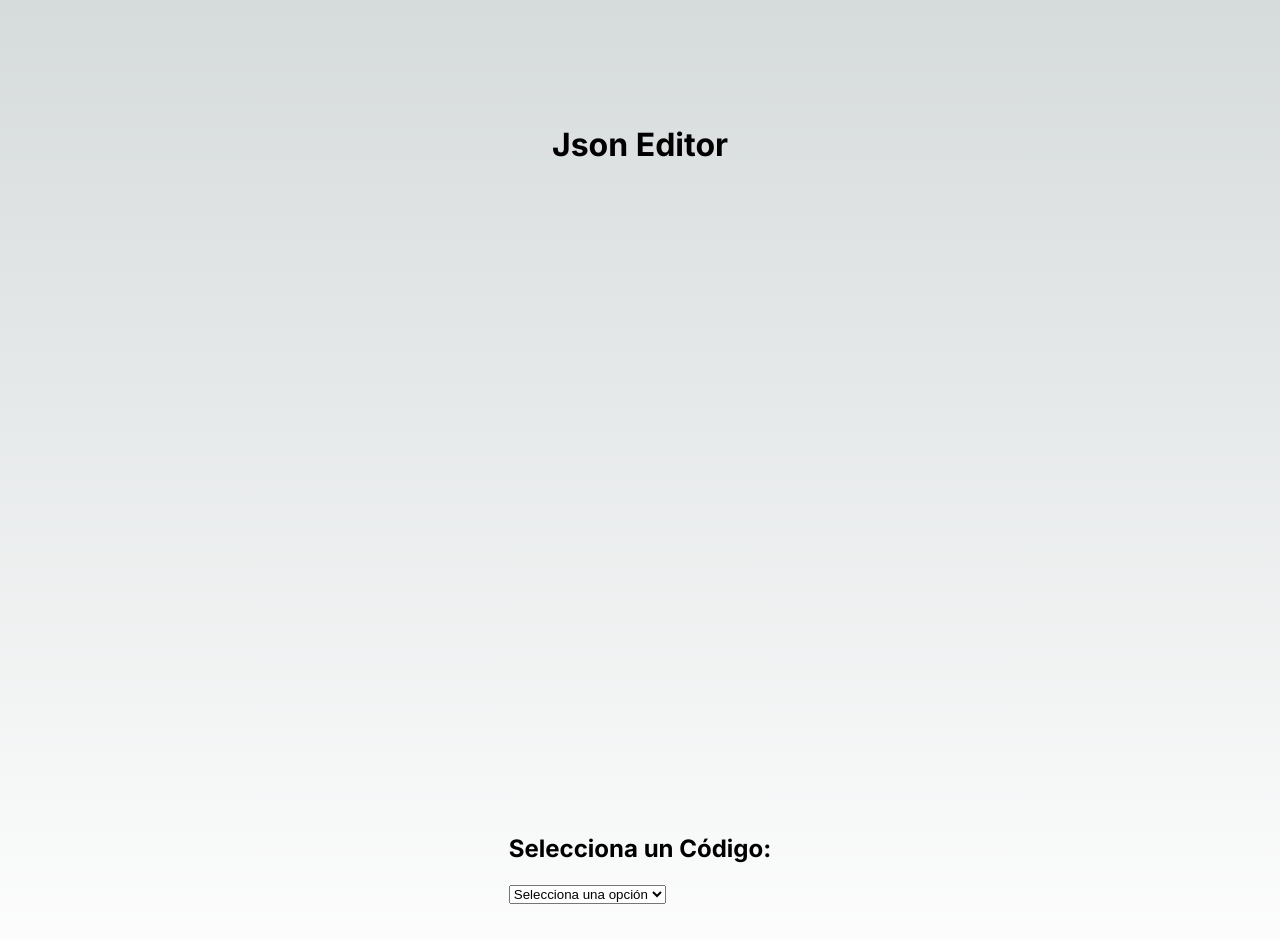
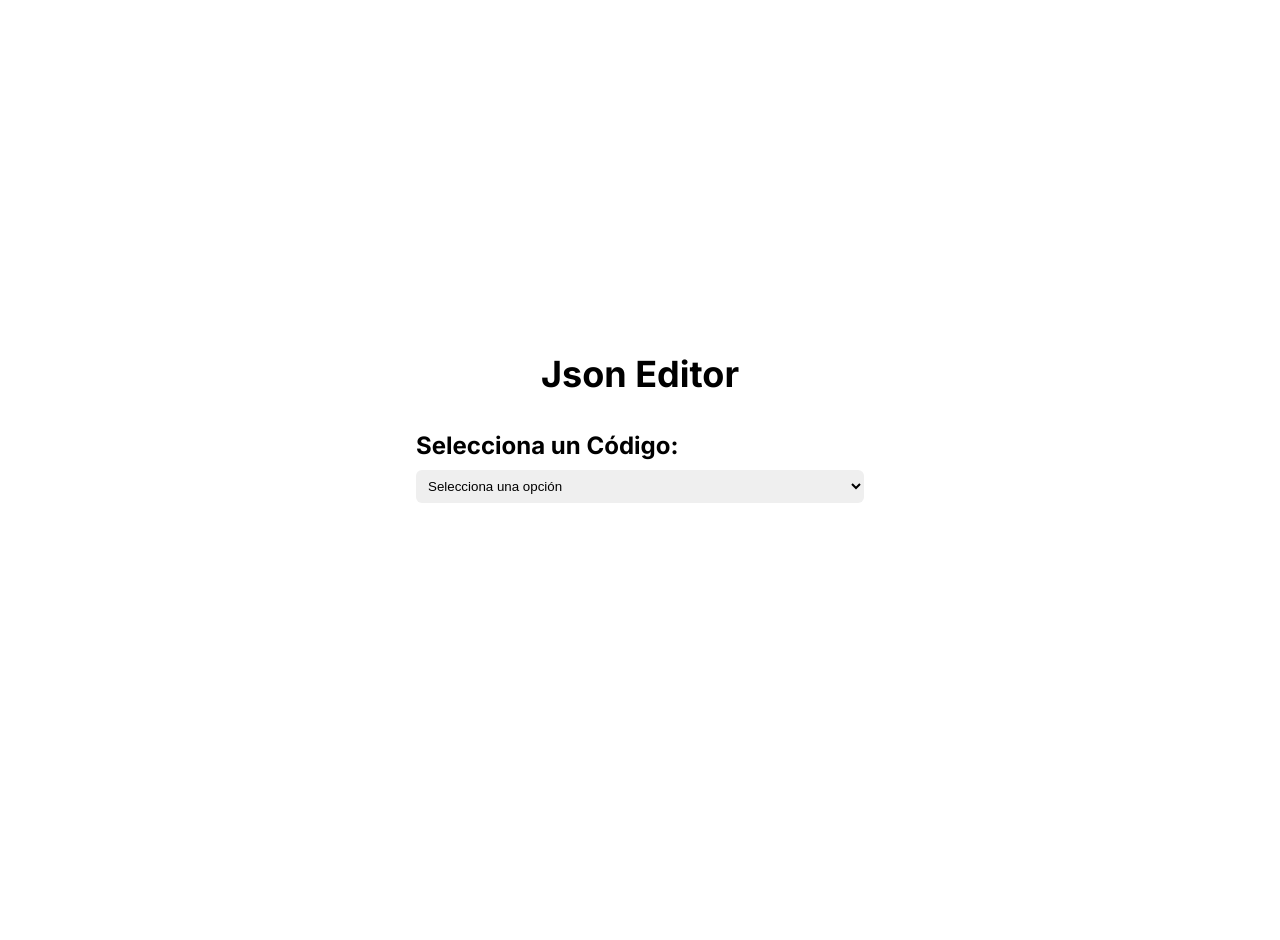
Before and after one commit to MariferVL/json-editor, a Next.js app: page / in a window 1280 px wide. Shown: the top 940 px of the page. After the commit the page ends 848 px from the top, so only its background shows below. Built offline with nearby package versions, Linux system fonts and the light colour scheme.

Commit message:
Enhance style, readability, and introduce dark mode.

```diff
--- a/app/globals.css
+++ b/app/globals.css
@@ -16,14 +16,10 @@
   }
 }
 
-body {
-  color: rgb(var(--foreground-rgb));
-  background: linear-gradient(
-      to bottom,
-      transparent,
-      rgb(var(--background-end-rgb))
-    )
-    rgb(var(--background-start-rgb));
+body, html {
+  margin: 0;
+  padding: 0;
+  border: 0;
 }
 
 @layer utilities {
--- a/app/page.js
+++ b/app/page.js
@@ -77,42 +77,41 @@ export default function Home() {
   };
 
   return (
-    <main className="flex min-h-screen flex-col items-center justify-between p-24">
-      <h1>Json Editor</h1>
-      <div>
-        <h2>Selecciona un Código:</h2>
-        {/* Dropdown for selecting groups */}
+    <main className="flex min-h-screen flex-col items-center justify-center p-6 dark:bg-gray-900 dark:text-white">
+      <h1 className="text-4xl font-bold mb-4 text-center">Json Editor</h1>
+      <div className="w-full max-w-md mx-auto">
+        <h2 className="text-2xl font-bold mb-2">Selecciona un Código:</h2>
         <select
           value={selectedGroup || ''}
           onChange={(e) => handleGroupSelection(e.target.value)}
+          className="mb-4 w-full p-2 border-none rounded-md dark:bg-gray-800 dark:text-white"
         >
           {generateOptions(groups)}
         </select>
 
         {selectedGroup && (
           <>
-            <h2>Selecciona un Archivo para el grupo {selectedGroup}</h2>
-            {/* Dropdown for selecting files */}
+            <h2 className="text-2xl font-bold mb-2">Selecciona un Archivo para el grupo {selectedGroup}</h2>
             <select
               value={selectedFile || ''}
               onChange={(e) => handleFileSelection(e.target.value)}
+              className="mb-4 w-full p-2 border-none dark:bg-gray-800 dark:text-white rounded-md"
             >
               {generateOptions(filesInGroup)}
             </select>
 
-            {/* Buttons to edit with different editors */}
             {selectedGroup && selectedFile && (
-              <div>
+              <div className="flex space-x-2">
                 <Link
                   href={`/form-editor/[groupCode]/[fileName]`}
                   as={`/form-editor/${selectedGroup}/${selectedFile.replace('.json', '')}`}
-                >
+                  className="inline-block no-underline text-center py-2 px-4 bg-blue-600 text-white rounded-md shadow-md hover:bg-blue-700 active:bg-blue-800 focus:outline-none focus:ring-2 focus:ring-blue-600 focus:ring-opacity-50 transition-colors duration-200 dark:bg-green-600 dark:hover:bg-green-700 dark:active:bg-green-800 dark:focus:ring-green-600"                >
                   Editar con Formulario
                 </Link>
                 <Link
                   href={`/full-editor/[groupCode]/[fileName]`}
                   as={`/full-editor/${selectedGroup}/${selectedFile.replace('.json', '')}`}
-                >
+                  className="inline-block no-underline text-center py-2 px-4 bg-blue-600 text-white rounded-md shadow-md hover:bg-blue-700 active:bg-blue-800 focus:outline-none focus:ring-2 focus:ring-blue-600 focus:ring-opacity-50 transition-colors duration-200 dark:bg-green-600 dark:hover:bg-green-700 dark:active:bg-green-800 dark:focus:ring-green-600"                >
                   Editar con Full Editor
                 </Link>
               </div>
--- a/package.json
+++ b/package.json
@@ -19,6 +19,7 @@
     "lint": "next lint"
   },
   "dependencies": {
+    "@monaco-editor/react": "^4.6.0",
     "@tailwindcss/forms": "^0.5.7",
     "next": "^14.1.0",
     "react": "^18",
```
Also changed, not shown: 1 other file (tests, documents, lock files or other folders).
